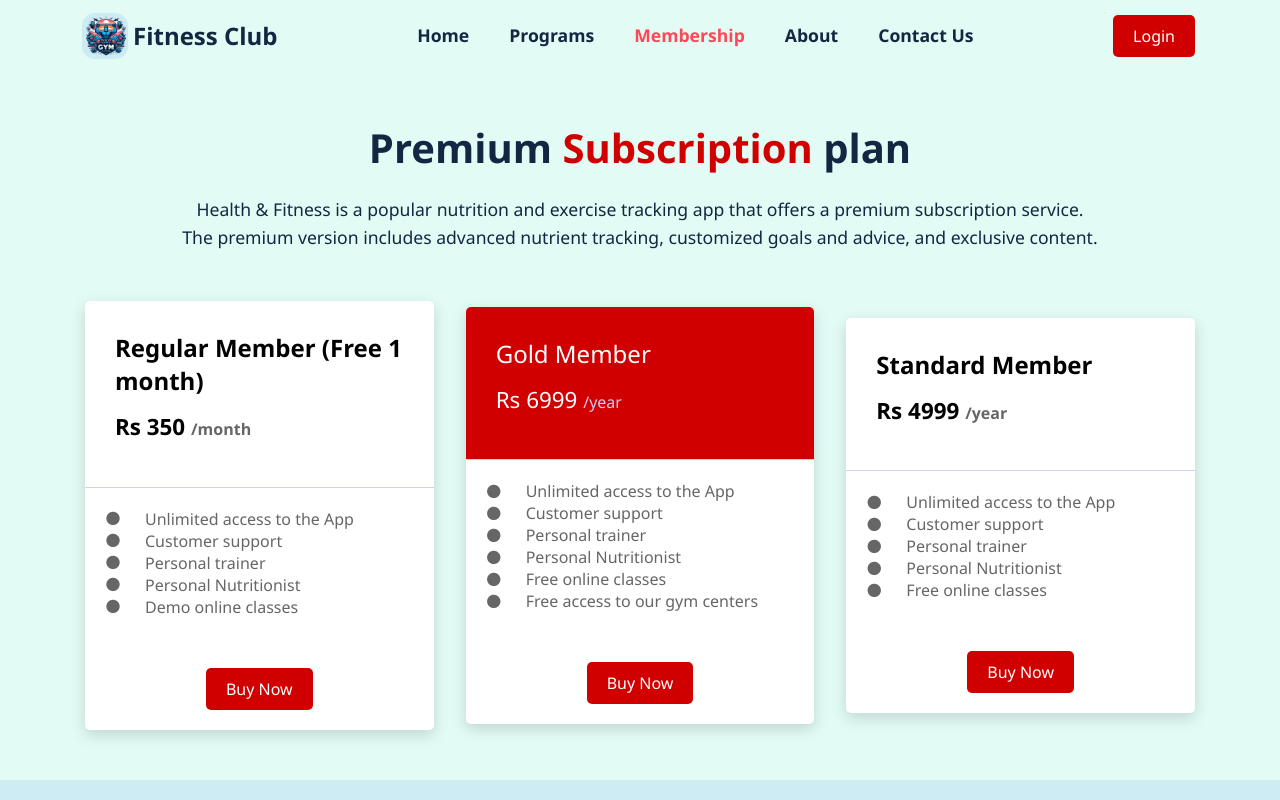
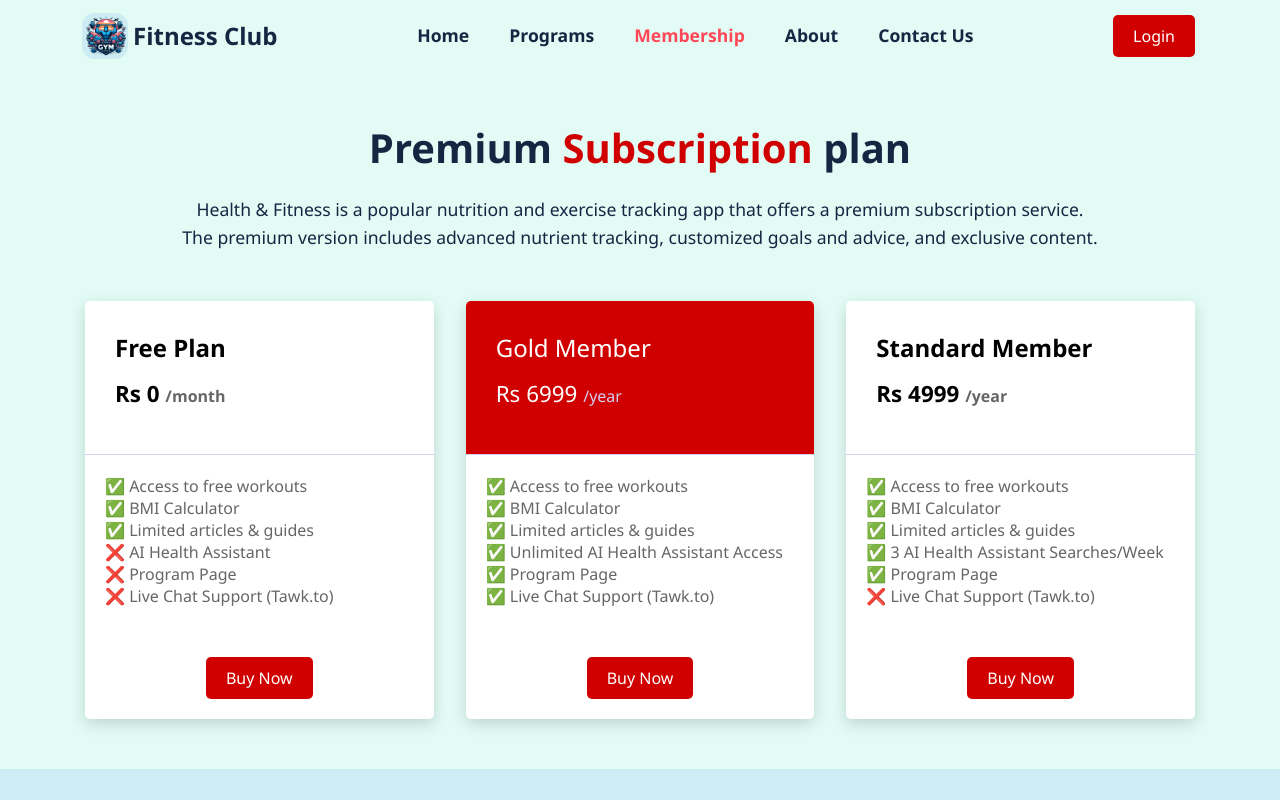
Before and after one commit to VinayakPatil777/FitClub, a React (Create React App) app: page /membership in a window 1280 px wide. Shown: the top 800 px of the page. Built offline with nearby package versions, Linux system fonts and the light colour scheme; no server answers.

Commit message:
modified UI of Membership

```diff
--- a/src/UI/Pricing.jsx
+++ b/src/UI/Pricing.jsx
@@ -29,19 +29,20 @@ const Pricing = () => {
         </div>
 
         <div className="pricing__wrapper">
-          {/* Regular Member */}
+          {/* Free Member */}
           <div className="pricing__item" data-aos-duration="1500" data-aos="fade-up">
             <div className="pricing__card-top">
-              <h2>Regular Member (Free 1 month)</h2>
-              <h2 className="pricing">Rs 350 <span>/month</span></h2>
+              <h2>Free Plan</h2>
+              <h2 className="pricing">Rs 0 <span>/month</span></h2>
             </div>
             <div className="services">
               <ul>
-                <li><i className="ri-checkbox-blank-circle-fill"></i> Unlimited access to the App</li>
-                <li><i className="ri-checkbox-blank-circle-fill"></i> Customer support</li>
-                <li><i className="ri-checkbox-blank-circle-fill"></i> Personal trainer</li>
-                <li><i className="ri-checkbox-blank-circle-fill"></i> Personal Nutritionist</li>
-                <li><i className="ri-checkbox-blank-circle-fill"></i> Demo online classes</li>
+                <li>✅ Access to free workouts</li>
+                <li>✅ BMI Calculator</li>
+                <li>✅ Limited articles & guides</li>
+                <li>❌ AI Health Assistant</li>
+                <li>❌ Program Page</li>
+                <li>❌ Live Chat Support (Tawk.to)</li>
               </ul>
               <button className='register__btn'
                 onClick={() => handleBuyNowClick('Regular Member', 350, '1 month')}>
@@ -58,12 +59,12 @@ const Pricing = () => {
             </div>
             <div className="services">
               <ul>
-                <li><i className="ri-checkbox-blank-circle-fill"></i> Unlimited access to the App</li>
-                <li><i className="ri-checkbox-blank-circle-fill"></i> Customer support</li>
-                <li><i className="ri-checkbox-blank-circle-fill"></i> Personal trainer</li>
-                <li><i className="ri-checkbox-blank-circle-fill"></i> Personal Nutritionist</li>
-                <li><i className="ri-checkbox-blank-circle-fill"></i> Free online classes</li>
-                <li><i className="ri-checkbox-blank-circle-fill"></i> Free access to our gym centers</li>
+                <li>✅ Access to free workouts</li>
+                <li>✅ BMI Calculator</li>
+                <li>✅ Limited articles & guides</li>
+                <li>✅ Unlimited AI Health Assistant Access</li>
+                <li>✅ Program Page</li>
+                <li>✅ Live Chat Support (Tawk.to)</li>
               </ul>
               <button className='register__btn'
                 onClick={() => handleBuyNowClick('Gold Member', 6999, '1 year')}>
@@ -80,11 +81,12 @@ const Pricing = () => {
             </div>
             <div className="services">
               <ul>
-                <li><i className="ri-checkbox-blank-circle-fill"></i> Unlimited access to the App</li>
-                <li><i className="ri-checkbox-blank-circle-fill"></i> Customer support</li>
-                <li><i className="ri-checkbox-blank-circle-fill"></i> Personal trainer</li>
-                <li><i className="ri-checkbox-blank-circle-fill"></i> Personal Nutritionist</li>
-                <li><i className="ri-checkbox-blank-circle-fill"></i> Free online classes</li>
+                <li>✅ Access to free workouts</li>
+                <li>✅ BMI Calculator</li>
+                <li>✅ Limited articles & guides</li>
+                <li>✅ 3 AI Health Assistant Searches/Week </li>
+                <li>✅ Program Page</li>
+                <li>❌ Live Chat Support (Tawk.to)</li>
               </ul>
               <button className='register__btn'
                 onClick={() => handleBuyNowClick('Standard Member', 4999, '1 year')}>
```
